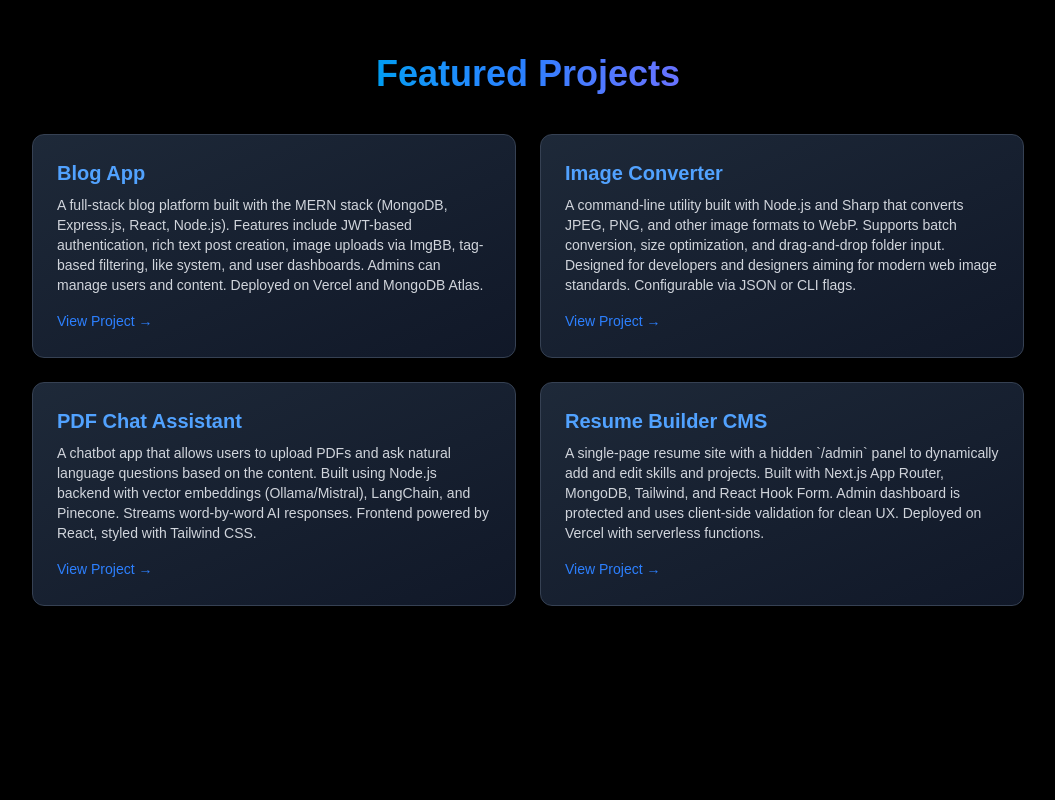
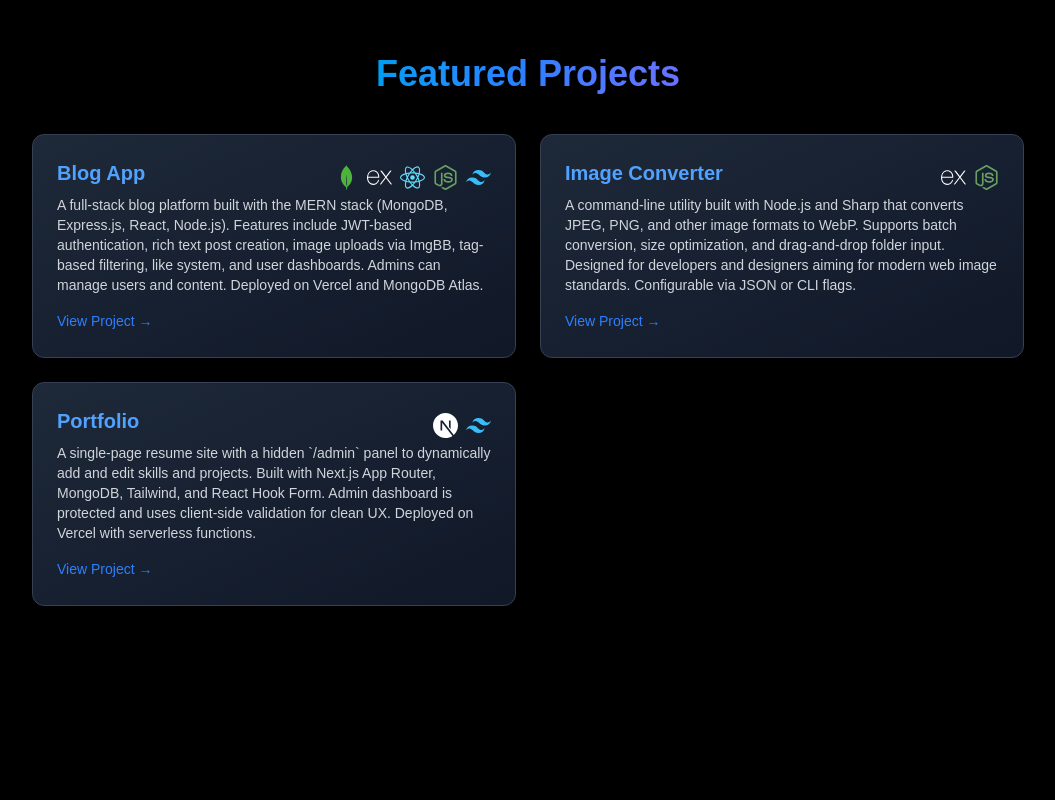
Before and after one commit to Liaqat-dev/liaqat-dev-portfolio, a Next.js app: page / in a window 1280 px wide. Shown: the part 1300-2100 px from the top of the page, without its empty margins (112-1167 px from the left). Built offline with nearby package versions, Linux system fonts and the light colour scheme.

Commit message:
add Project Card component

```diff
--- /dev/null
+++ b/src/components/ProjectCard.tsx
@@ -0,0 +1,55 @@
+'use client';
+import {motion} from "framer-motion";
+import {IconType} from "react-icons";
+
+interface Props {
+    Project: {
+        name: string,
+        description: string,
+        link: string,
+        skills:
+            {
+                name: string,
+                icon: IconType,
+                color: string
+            }[]
+
+    }
+}
+
+function ProjectCard({Project}: Props) {
+    const {name, description, link, skills} = Project;
+    return (
+        <motion.a
+            key={link}
+            href={link}
+            target="_blank"
+            rel="noopener noreferrer"
+            whileHover={{scale: 1.02}}
+            whileTap={{scale: 0.98}}
+            className="bg-gradient-to-br from-gray-800 to-gray-900 border border-gray-700 hover:border-blue-500 rounded-xl p-6 text-left transition-shadow duration-300 shadow hover:shadow-blue-500/30"
+        >
+            <div className={'flex items-center justify-between'}>
+                <h3 className="text-xl font-semibold text-blue-400 mb-2">
+                    {name}
+                </h3>
+                <span className={'flex gap-2'}>{
+                    skills.map((skill, i) => (
+                        <skill.icon size={25}
+                                    key={skill.name}
+                                    style={{color: skill.color}}/>
+                    ))
+                }
+
+                            </span>
+
+            </div>
+            <p className="text-gray-300 text-sm">{description}</p>
+            <span className="inline-block mt-4 text-sm text-blue-500 hover:underline">
+                View Project →
+              </span>
+        </motion.a>
+    );
+}
+
+export default ProjectCard;
--- a/src/components/Projects.tsx
+++ b/src/components/Projects.tsx
@@ -2,6 +2,7 @@
 
 import {resume} from '@/data/resume';
 import {motion} from 'framer-motion';
+import ProjectCard from "@/components/ProjectCard";
 
 export default function Projects() {
     return (
@@ -19,23 +20,7 @@ export default function Projects() {
 
                 <div className="grid sm:grid-cols-2 gap-6">
                     {resume.projects.map((project, i) => (
-                        <motion.a
-                            key={i}
-                            href={project.link}
-                            target="_blank"
-                            rel="noopener noreferrer"
-                            whileHover={{scale: 1.02}}
-                            whileTap={{scale: 0.98}}
-                            className="bg-gradient-to-br from-gray-800 to-gray-900 border border-gray-700 hover:border-blue-500 rounded-xl p-6 text-left transition-shadow duration-300 shadow hover:shadow-blue-500/30"
-                        >
-                            <h3 className="text-xl font-semibold text-blue-400 mb-2">
-                                {project.name}
-                            </h3>
-                            <p className="text-gray-300 text-sm">{project.description}</p>
-                            <span className="inline-block mt-4 text-sm text-blue-500 hover:underline">
-                View Project →
-              </span>
-                        </motion.a>
+                        <ProjectCard key={project.link} Project={project}/>
                     ))}
                 </div>
             </motion.div>
--- a/src/components/contact.tsx
+++ b/src/components/contact.tsx
@@ -8,19 +8,19 @@ import {
     FaMapMarkerAlt,
     FaRegClock,
 } from 'react-icons/fa';
-import { motion } from 'framer-motion';
+import {motion} from 'framer-motion';
 
 export default function Contact() {
     return (
         <section
             id="contact"
-            className="min-h-screen py-24 bg-black text-white flex items-center"
+            className="min-h-screen w-screen py-24 bg-black text-white flex items-center"
         >
             <motion.div
-                initial={{ opacity: 0, y: 30 }}
-                whileInView={{ opacity: 1, y: 0 }}
-                transition={{ duration: 0.6 }}
-                viewport={{ once: true }}
+                initial={{opacity: 0, y: 30}}
+                whileInView={{opacity: 1, y: 0}}
+                transition={{duration: 0.6}}
+                viewport={{once: true}}
                 className="max-w-3xl mx-auto px-4 text-center"
             >
                 <h2 className="text-4xl font-bold mb-4 text-transparent bg-clip-text bg-gradient-to-r from-teal-400 via-blue-500 to-purple-500">
@@ -39,7 +39,7 @@ export default function Contact() {
                         rel="noopener noreferrer"
                         className="hover:scale-125 transition hover:opacity-80"
                     >
-                        <FaWhatsapp className="text-green-500" />
+                        <FaWhatsapp className="text-green-500"/>
                     </a>
                     <a
                         href="https://instagram.com/liaqat_ali6143"
@@ -47,7 +47,7 @@ export default function Contact() {
                         rel="noopener noreferrer"
                         className="hover:scale-125 transition hover:opacity-80"
                     >
-                        <FaInstagram className="text-pink-500" />
+                        <FaInstagram className="text-pink-500"/>
                     </a>
                     <a
                         href="https://github.com/liaqat-dev"
@@ -55,7 +55,7 @@ export default function Contact() {
                         rel="noopener noreferrer"
                         className="hover:scale-125 transition hover:opacity-80"
                     >
-                        <FaGithub className="text-white" />
+                        <FaGithub className="text-white"/>
                     </a>
                     <a
                         href="https://linkedin.com/in/dev-liaqat-ali"
@@ -63,7 +63,7 @@ export default function Contact() {
                         rel="noopener noreferrer"
                         className="hover:scale-125 transition hover:opacity-80"
                     >
-                        <FaLinkedin className="text-blue-500" />
+                        <FaLinkedin className="text-blue-500"/>
                     </a>
                 </div>
 
@@ -77,15 +77,15 @@ export default function Contact() {
                     </a>
                 </p>
 
-                <div className="flex justify-center gap-6 text-sm text-gray-400 mt-4">
-          <span className="flex items-center gap-2">
-            <FaMapMarkerAlt className="text-red-400" />
-            Based in Pakistan
-          </span>
+                <div className="flex max-sm:flex-col items-center justify-center  gap-6 text-sm mx-auto text-gray-400 mt-4">
+                      <span className="flex items-center gap-2">
+                        <FaMapMarkerAlt className="text-red-400"/>
+                        Based in Pakistan
+                      </span>
                     <span className="flex items-center gap-2">
-            <FaRegClock className="text-yellow-400" />
-            Available: Full-time / Freelance
-          </span>
+                        <FaRegClock className="text-yellow-400"/>
+                        Available: Full-time / Freelance
+                      </span>
                 </div>
 
                 <blockquote className="mt-10 italic text-gray-500 text-sm sm:text-base">
--- a/src/components/skills.tsx
+++ b/src/components/skills.tsx
@@ -26,7 +26,7 @@ export default function Skills() {
                                 whileHover={{scale: 1.05}}
                                 className="flex gap-2 align-middle items-center justify-center bg-gradient-to-tr from-gray-800 to-gray-900 border border-blue-600/20 rounded-xl px-4 py-6 text-sm sm:text-base font-medium text-blue-200 hover:border-blue-500 transition"
                             >
-                                <Icon size={28}  style={{ color: skill.color }} />
+                                <Icon size={28} style={{color: skill.color}}/>
                                 {skill.name}
                             </motion.div>
                         );
--- a/src/data/resume.ts
+++ b/src/data/resume.ts
@@ -32,25 +32,35 @@ export const resume = {
             name: "Blog App",
             description:
                 "A full-stack blog platform built with the MERN stack (MongoDB, Express.js, React, Node.js). Features include JWT-based authentication, rich text post creation, image uploads via ImgBB, tag-based filtering, like system, and user dashboards. Admins can manage users and content. Deployed on Vercel and MongoDB Atlas.",
-            link: "https://github.com/yourusername/blog-app",
+            link: "https://github.com/Liaqat-dev/RISEBLOG",
+            skills: [
+                {name: "MongoDB", icon: SiMongodb, color: "#4db33d"},
+                {name: "Express.js", icon: SiExpress, color: "#ffffff"},
+                {name: "React", icon: SiReact, color: "#61dafb"},
+                {name: "Node.js", icon: SiNodedotjs, color: "#68a063"},
+                {name: "Tailwind CSS", icon: SiTailwindcss, color: "#38bdf8"},
+            ]
         },
         {
             name: "Image Converter",
             description:
                 "A command-line utility built with Node.js and Sharp that converts JPEG, PNG, and other image formats to WebP. Supports batch conversion, size optimization, and drag-and-drop folder input. Designed for developers and designers aiming for modern web image standards. Configurable via JSON or CLI flags.",
-            link: "https://github.com/yourusername/image-converter",
+            link: "https://github.com/Liaqat-dev/ImgToWebp",
+            skills: [
+                {name: "Express.js", icon: SiExpress, color: "#ffffff"},
+                {name: "Node.js", icon: SiNodedotjs, color: "#68a063"},
+            ]
         },
         {
-            name: "PDF Chat Assistant",
-            description:
-                "A chatbot app that allows users to upload PDFs and ask natural language questions based on the content. Built using Node.js backend with vector embeddings (Ollama/Mistral), LangChain, and Pinecone. Streams word-by-word AI responses. Frontend powered by React, styled with Tailwind CSS.",
-            link: "https://github.com/yourusername/pdf-chat-assistant",
-        },
-        {
-            name: "Resume Builder CMS",
+            name: "Portfolio",
             description:
                 "A single-page resume site with a hidden `/admin` panel to dynamically add and edit skills and projects. Built with Next.js App Router, MongoDB, Tailwind, and React Hook Form. Admin dashboard is protected and uses client-side validation for clean UX. Deployed on Vercel with serverless functions.",
             link: "https://github.com/yourusername/resume-cms",
+            skills: [
+                {name: "Next.js", icon: SiNextdotjs, color: "#ffffff"},
+                {name: "Tailwind CSS", icon: SiTailwindcss, color: "#38bdf8"},
+
+            ]
         },
     ],
 }
```
